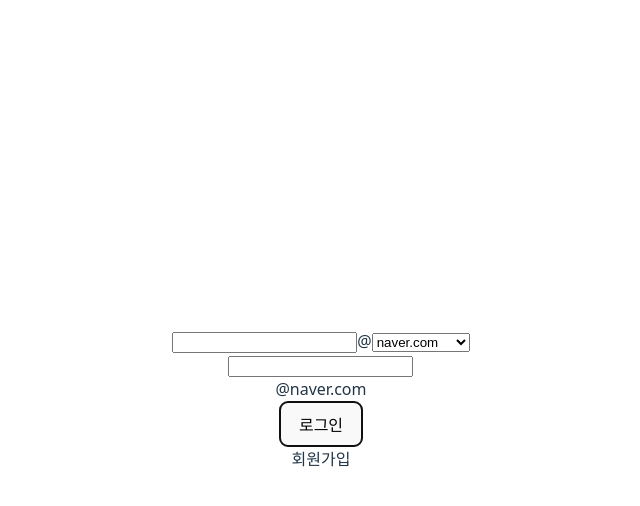
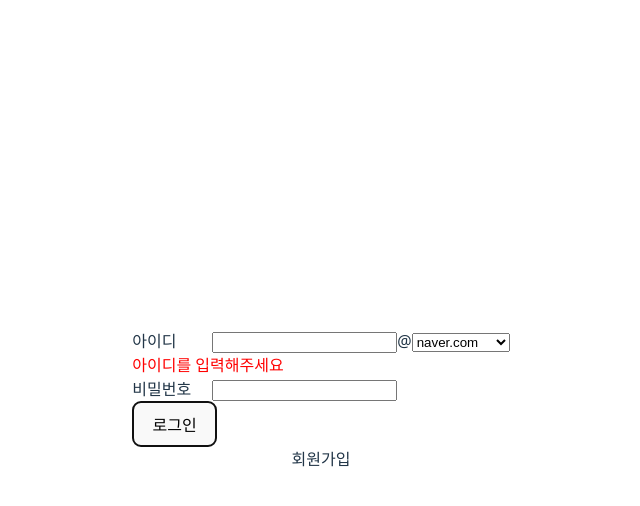
Before and after one commit to tnemnorivnelee/react, a React (Vite) app: page / in a window 1280 px wide. Both pictures are taken after a click on the button "로그인". Shown: the top 506 px of the page, without its empty margins (319-959 px from the left). Built offline with nearby package versions, Linux system fonts and the light colour scheme.

Commit message:
feat: jax 보충 + setstate 객체 사용 시 주의점

```diff
--- a/src/App.jsx
+++ b/src/App.jsx
@@ -15,7 +15,8 @@
   // 두번째 렌더링 호출 때 초기값 완전 무시, set으로 설정된 값으로..
   const [domain, setDomain] = useState('naver.com');
   const [password, setPassword] = useState('');
-  const [fullEmail, setFullEmail] = useState('');
+  const [errors, setErrors] = useState({});
+  // const [fullEmail, setFullEmail] = useState('');
   // 파생상태 가급적 사용하지 않는 것을 추천
 
   const domains = ['naver.com', 'gmail.com', 'hanmail.com', 'kakao.com'];
@@ -24,12 +25,12 @@
 
   const onChangeEmail = (e) => {
     setId(e.target.value);
-    setFullEmail(`${e.target.value}@${domain}`);
+    // setFullEmail(`${e.target.value}@${domain}`);
   };
 
   const onChangeDomain = (e) => {
     setDomain(e.target.value);
-    setFullEmail(`${id}@${e.target.value}`);
+    // setFullEmail(`${id}@${e.target.value}`);
   };
 
   const onChangePassword = (e) => {
@@ -39,13 +40,28 @@
   const fullDomain = `${id}@${domain}`;
 
   const onLogin = () => {
+    if (!id.trim()) {
+      setErrors({ ...errors, idError: '아이디를 입력해주세요' });
+      return;
+    }
+    if (!password.trim()) {
+      setErrors({ passwordError: '비밀번호를 입력해주세요' });
+      return;
+    }
+    setErrors({});
     console.log(fullDomain, password);
   };
 
   return (
     <>
-      <div>
+      <div style={{ textAlign: 'left' }} className='login-form'>
         <div>
+          <label
+            htmlFor='id'
+            style={{ display: 'inline-block', width: '80px' }}
+          >
+            아이디
+          </label>
           <input type='text' value={id} onChange={onChangeEmail} />
           {domain === '' ? null : <span>@</span>}
           <select name='' id='' value={domain} onChange={onChangeDomain}>
@@ -56,9 +72,28 @@
             ))}
             <option value=''>직접입력</option>
           </select>
+          {errors.idError && (
+            <div style={{ color: 'red' }}>{errors.idError}</div>
+          )}
         </div>
-        <input type='password' value={password} onChange={onChangePassword} />
-        <div>{fullDomain}</div>
+        <div>
+          <label
+            htmlFor='password'
+            style={{ display: 'inline-block', width: '80px' }}
+          >
+            비밀번호
+          </label>
+          <input
+            type='password'
+            id='password'
+            value={password}
+            onChange={onChangePassword}
+          />
+        </div>
+        {errors.passwordError && (
+          <div style={{ color: 'red' }}>{errors.passwordError}</div>
+        )}
+        {/* <div>{fullDomain}</div> */}
         <button onClick={onLogin}>로그인</button>
       </div>
       <div>회원가입</div>
```
